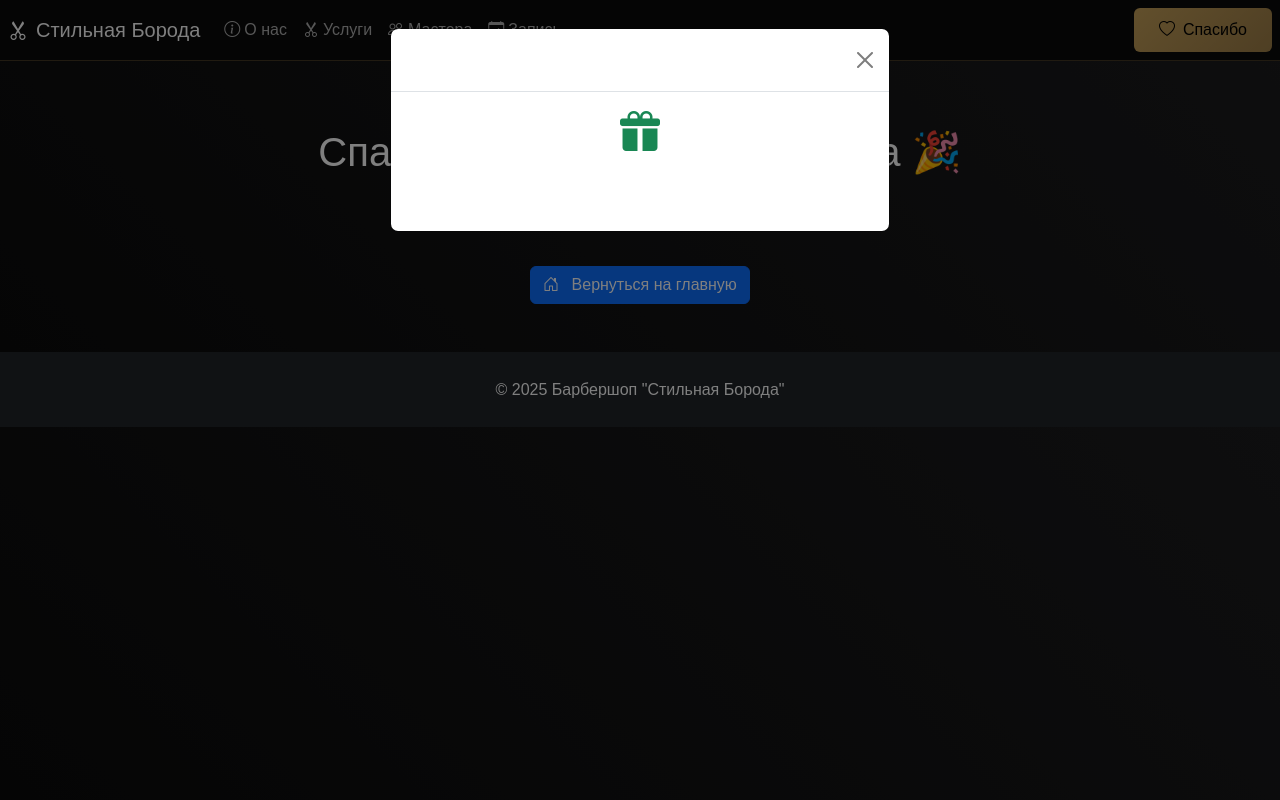
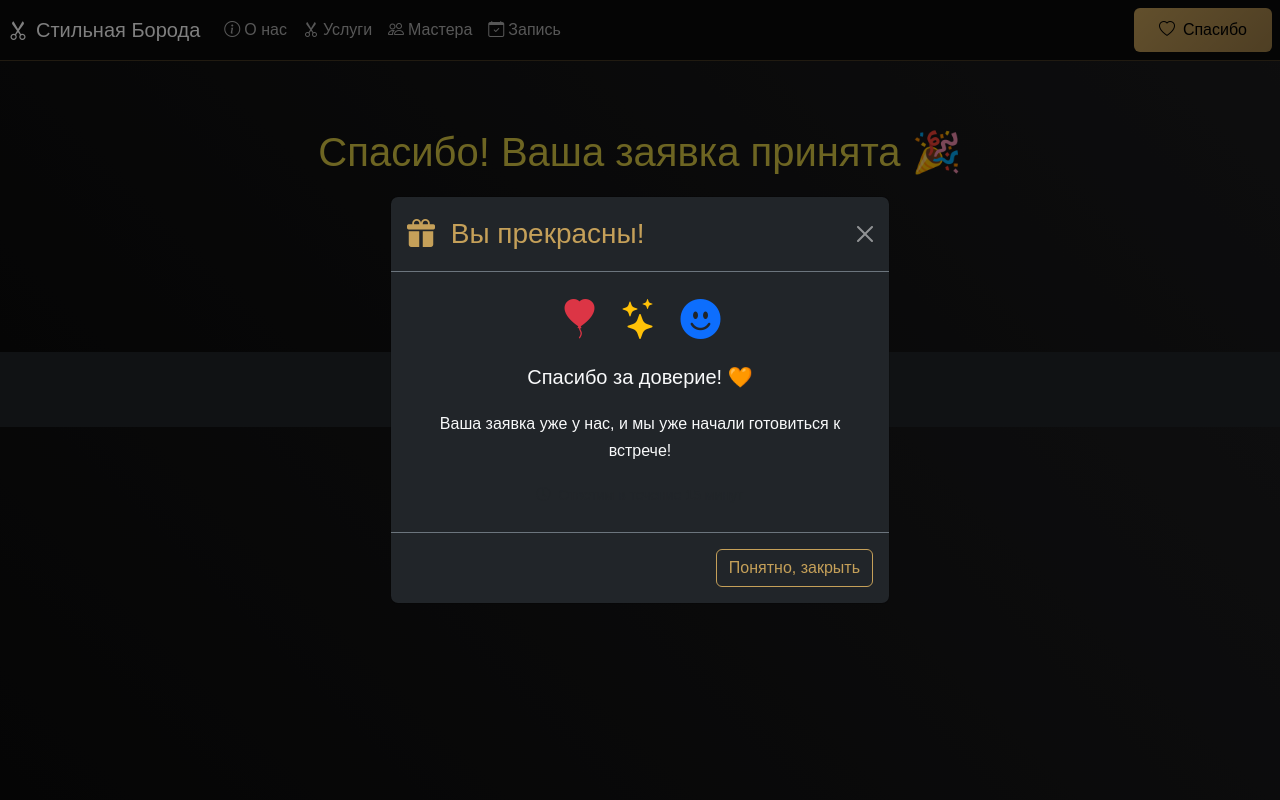
Before and after one commit to Alex-Berezovsky-non/Django_Project, a Django app: page /thanks/ in a window 1280 px wide. Run offline with Django 5.2, Linux system fonts and the light colour scheme.

Commit message:
hw_40_1: Изменение стилизации проекта.

```diff
--- a/static/main.css
+++ b/static/main.css
@@ -2,8 +2,8 @@
 :root {
     --primary-bg: #0A0A0A;
     --secondary-bg: #1C1C1E;
-    --accent-gold: #C5A059;
-    --text-primary: #FFFFFF;
+    --accent-gold: #ddca1c ;
+    --text-primary: hwb(53 27% 14%);
     --text-secondary: #B0B0B0;
     --border-color: rgba(197, 160, 89, 0.3);
     --btn-bg: linear-gradient(135deg, #C5A059 0%, #9E7E47 100%);
@@ -120,3 +120,8 @@
         margin: 0 10px;
     }
 }
+.master-card .services-list {
+    max-height: 200px;
+    overflow-y: auto;
+    padding-right: 10px;
+}
--- a/static/main.js
+++ b/static/main.js
@@ -42,7 +42,7 @@
     });
 
     function updateActiveSection() {
-        let activeSection = null;
+        const activeSection = null;
         document.querySelectorAll('section[id]').forEach(section => {
             const { top } = section.getBoundingClientRect();
             if (top <= navbarHeight && (!activeSection || top < activeSection.top)) {
--- a/templates/base.html
+++ b/templates/base.html
@@ -3,6 +3,7 @@
 <html lang="ru">
 <head>
     <link rel="stylesheet" href="https://cdn.jsdelivr.net/npm/bootstrap-icons@1.11.3/font/bootstrap-icons.min.css">
+    <link rel="stylesheet" href="https://cdnjs.cloudflare.com/ajax/libs/animate.css/4.1.1/animate.min.css">
     <meta charset="UTF-8">
     <meta name="viewport" content="width=device-width, initial-scale=1.0">
     <meta name="description" content="Барбершоп 'Стильная Борода' — профессиональные стрижки и бритьё">
@@ -25,27 +26,7 @@
             © 2025 Барбершоп "Стильная Борода"
         </footer>
     {% endblock %}
-    <div class="modal fade" id="thanksModal">
-        <div class="modal-dialog">
-            <div class="modal-content">
-                <div class="modal-header">
-                    <h5 class="modal-title">Спасибо!</h5>
-                    <button type="button"
-                            class="btn-close"
-                            data-bs-dismiss="modal"></button>
-                </div>
-                <div class="modal-body text-center">
-                    <i class="bi bi-heart-fill text-danger h2"></i>
-                    <p class="mt-2">Благодарим за выбор нашего барбершопа! ❤️</p>
-                </div>
-                <div class="modal-footer">
-                    <button type="button"
-                            class="btn btn-secondary"
-                            data-bs-dismiss="modal">Закрыть</button>
-                </div>
-            </div>
-        </div>
-    </div>
+
     <script src="https://cdn.jsdelivr.net/npm/bootstrap@5.3.0/dist/js/bootstrap.bundle.min.js"></script>
     <script src="{% static 'main.js' %}"></script>
     {% block scripts %}{% endblock %}
--- a/templates/core/thanks.html
+++ b/templates/core/thanks.html
@@ -14,24 +14,65 @@
         Вернуться на главную
     </a>
 </div>
+
 <div class="modal fade" id="thanksModal">
-    <div class="modal-dialog">
-        <div class="modal-content">
-            <div class="modal-header">
-                <h5 class="modal-title">Дополнительное спасибо!</h5>
-                <button type="button" class="btn-close" data-bs-dismiss="modal"></button>
+    <div class="modal-dialog modal-dialog-centered">
+        <div class="modal-content bg-dark text-light">
+            <div class="modal-header border-secondary">
+                <h3 class="modal-title text-gold">
+                    <i class="bi bi-gift-fill me-2"></i>
+                    Вы прекрасны!
+                </h3>
+                <button type="button" class="btn-close btn-close-white" data-bs-dismiss="modal"></button>
             </div>
-            <div class="modal-body text-center">
-                <i class="bi bi-gift-fill text-success h1"></i>
-                <p class="mt-3">Ждём вас снова!</p>
+            <div class="modal-body text-center py-4">
+                <div class="animate__animated animate__bounceIn">
+                    <i class="bi bi-balloon-heart-fill text-danger h1"></i>
+                    <i class="bi bi-stars text-warning h1 mx-3"></i>
+                    <i class="bi bi-emoji-smile-fill text-primary h1"></i>
+                </div>
+
+                <p class="lead mt-3">Спасибо за доверие! 🧡</p>
+                <p class="mb-0">Ваша заявка уже у нас, и мы уже начали готовиться к встрече!</p>
+
+                <div class="mt-3 text-muted">
+                    <small>
+                        <i class="bi bi-clock-history me-1"></i>
+                        Ответим в течение 15 минут
+                    </small>
+                </div>
+            </div>
+            <div class="modal-footer border-secondary">
+                <button type="button" class="btn btn-outline-gold" data-bs-dismiss="modal">
+                    Понятно, закрыть
+                </button>
             </div>
         </div>
     </div>
 </div>
+
+<style>
+    /* Локальные стили только для этой страницы */
+    .text-gold { color: #C5A059 !important; }
+    .btn-outline-gold {
+        border-color: #C5A059 !important;
+        color: #C5A059 !important;
+    }
+    .btn-outline-gold:hover {
+        background: #C5A059 !important;
+        color: #000 !important;
+    }
+</style>
 <script>
     document.addEventListener('DOMContentLoaded', function() {
         const modal = new bootstrap.Modal(document.getElementById('thanksModal'));
         modal.show();
+        setTimeout(() => {
+            const animatedElement = document.querySelector('.animate__animated');
+            if (animatedElement) {
+                animatedElement.classList.add('animate__heartBeat');
+            }
+        }, 1000);
     });
 </script>
 {% endblock %}
--- a/templates/landing.html
+++ b/templates/landing.html
@@ -41,7 +41,7 @@
         </div>
     </section>
 
-    <!-- Секция "Мастера" -->
+    <!-- Секция "Мастера"-->
     <section id="masters" class="mb-5">
         <h2 class="mb-4 text-center gradient-heading">Наши мастера</h2>
         <div class="row row-cols-1 row-cols-md-2 row-cols-lg-3 g-4">
@@ -67,11 +67,13 @@
                             <span class="badge bg-gold fs-6">Стаж: {{ master.experience }} лет</span>
                         </p>
                         <ul class="list-unstyled services-list">
-                            {% for service in master.services.all|slice:":3" %}
+                            {% for service in master.services.all %}
                             <li class="mb-3">
                                 <i class="bi bi-scissors me-2 text-warning"></i>
                                 <span class="text-gradient fs-5">{{ service.name }}</span>
                             </li>
+                            {% empty %}
+                            <li class="text-muted">Нет назначенных услуг</li>
                             {% endfor %}
                         </ul>
                     </div>
```
